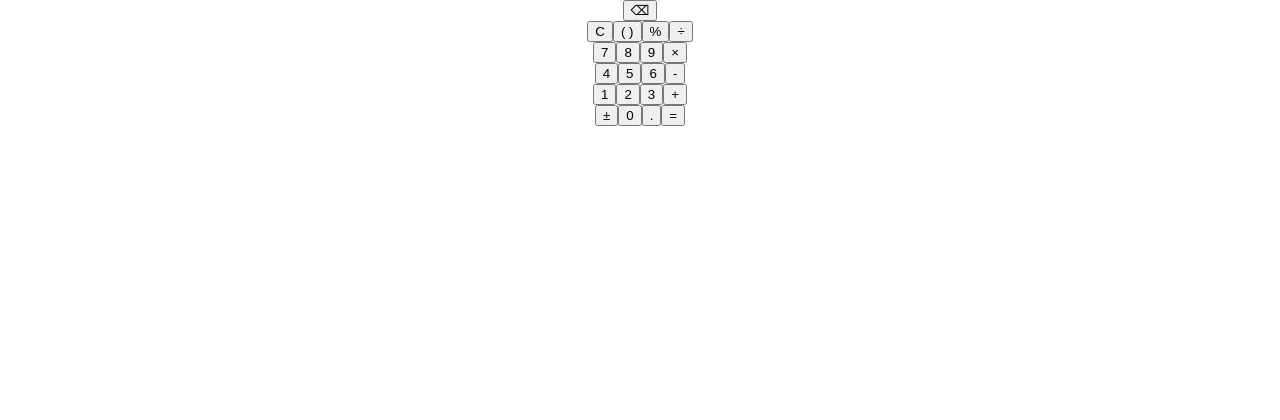
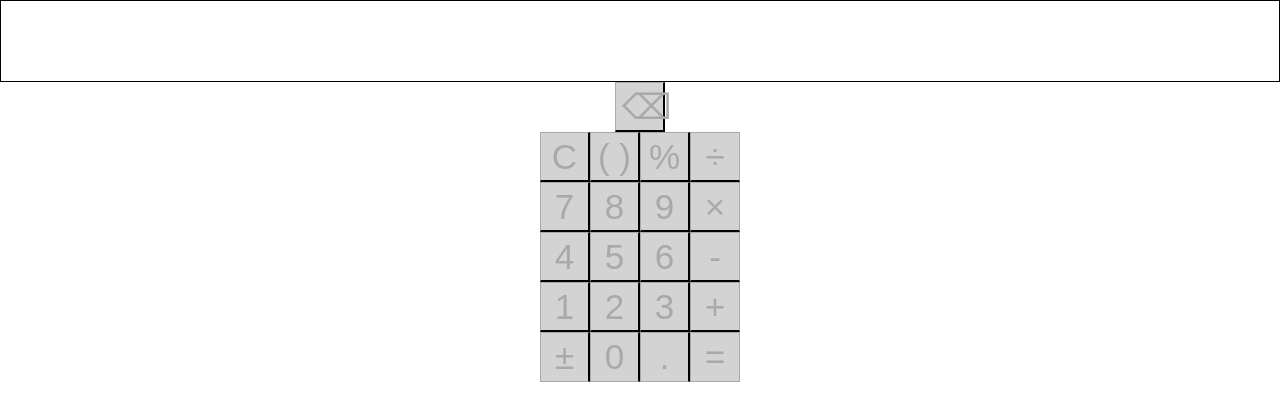
Before and after one commit to akorn3001/calculator, a React (Create React App) app: page / in a window 1280 px wide. Shown: the top 420 px of the page. Built offline with nearby package versions, Linux system fonts and the light colour scheme.

Commit message:
Format keypad

```diff
--- a/src/App.css
+++ b/src/App.css
@@ -26,3 +26,33 @@
   from { transform: rotate(0deg); }
   to { transform: rotate(360deg); }
 }
+
+.btn {
+  text-align: center;
+  font-size: 35px;
+  color: darkgray;
+  width: 50px;
+  height: 50px;
+  border-left: 1px solid darkgray;
+  border-top: 1px solid darkgray;
+  background-color: lightgray;
+  outline: none;
+}
+
+.btn:last-child {
+  border-right: 1px solid darkgray;
+}
+
+.fifthRow > .btn {
+  border-bottom: 1px solid darkgray;
+}
+
+.viewScreen {
+  height: 80px;
+  color: darkgray;
+  border: 1px solid black;
+}
+
+.calculator {
+
+}
--- a/src/App.js
+++ b/src/App.js
@@ -7,39 +7,38 @@ class App extends Component {
   render() {
     return (
       <div className="App">
-
         <div className="calculator">
           <div className="viewScreen"></div>
-          <button>⌫</button>
-          <div className="1stRow">
-            <button>C</button>
-            <button>( )</button>
-            <button>%</button>
-            <button>÷</button>
+          <button className="btn">⌫</button>
+          <div className="firstRow">
+            <button className="btn">C</button>
+            <button className="btn">( )</button>
+            <button className="btn">%</button>
+            <button className="btn">÷</button>
           </div>
-          <div className="2ndRow">
-            <button>7</button>
-            <button>8</button>
-            <button>9</button>
-            <button>×</button>
+          <div className="secondRow">
+            <button className="btn">7</button>
+            <button className="btn">8</button>
+            <button className="btn">9</button>
+            <button className="btn">×</button>
           </div>
-          <div className="3rdRow">
-            <button>4</button>
-            <button>5</button>
-            <button>6</button>
-            <button>-</button>
+          <div className="thirdRow">
+            <button className="btn">4</button>
+            <button className="btn">5</button>
+            <button className="btn">6</button>
+            <button className="btn">-</button>
           </div>
-          <div className="4thRow">
-            <button>1</button>
-            <button>2</button>
-            <button>3</button>
-            <button>+</button>
+          <div className="fourthRow">
+            <button className="btn">1</button>
+            <button className="btn">2</button>
+            <button className="btn">3</button>
+            <button className="btn">+</button>
           </div>
-          <div className="5thRow">
-            <button>±</button>
-            <button>0</button>
-            <button>.</button>
-            <button>=</button>
+          <div className="fifthRow">
+            <button className="btn">±</button>
+            <button className="btn">0</button>
+            <button className="btn">.</button>
+            <button className="btn">=</button>
           </div>
         </div>
       </div>
```
